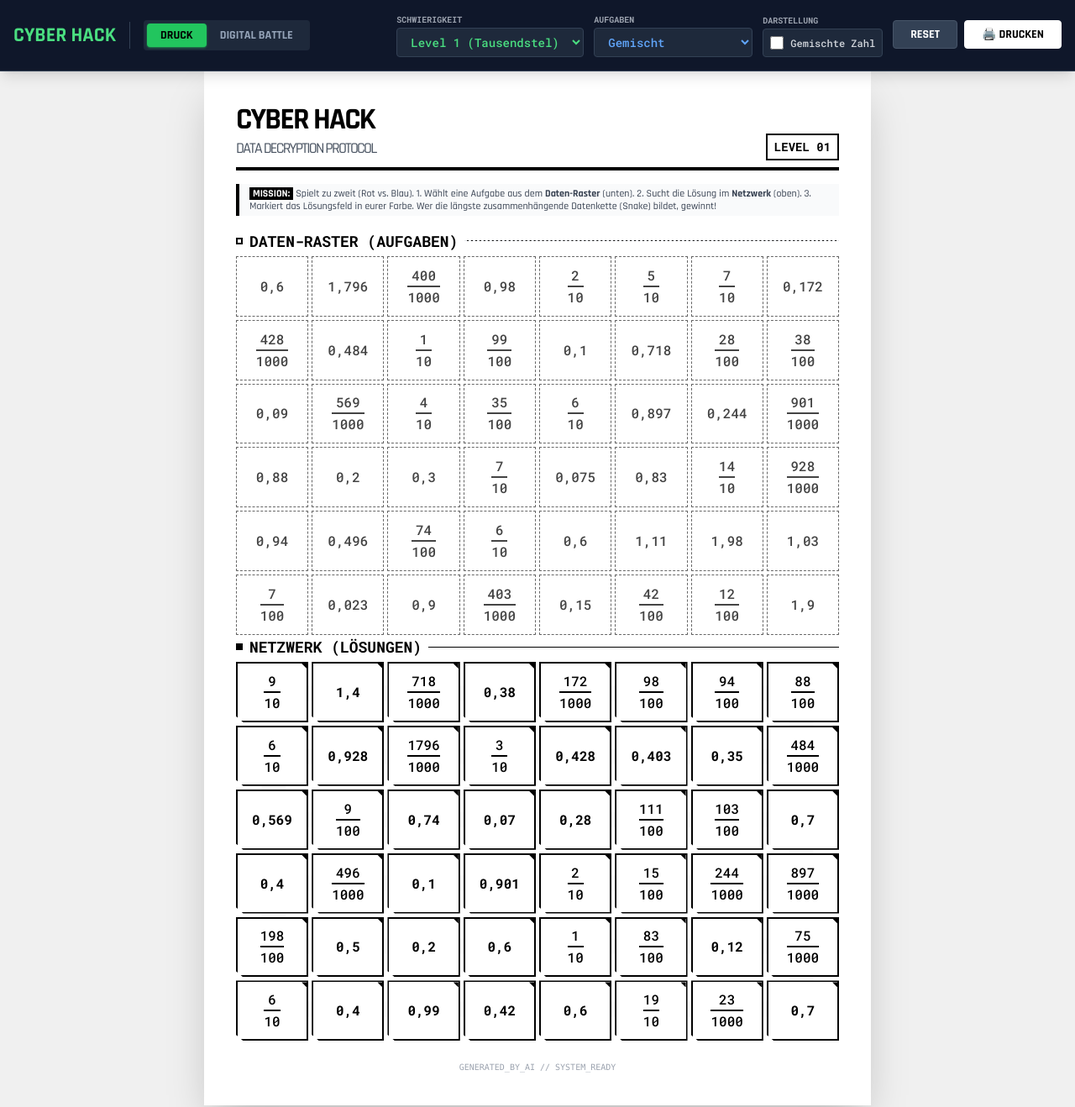
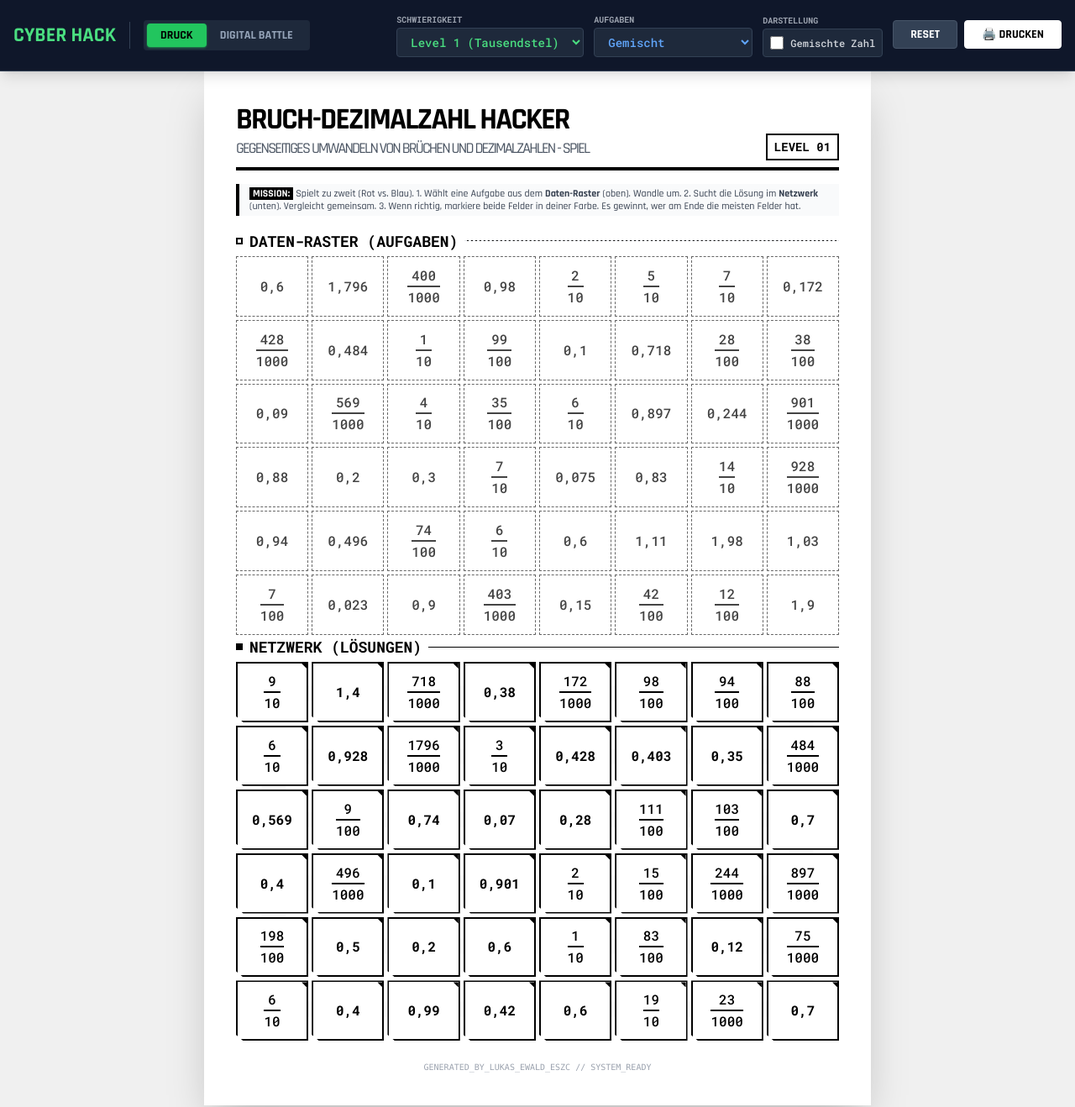
Before and after one commit to lukasderewaelder/MA5OS_LB2-fraction-hack, a plain HTML site: page index.html in a window 1280 px wide. Shown: the top 1318 px of the page at 84% size. Drawn offline with nearby package versions, Linux system fonts and the light colour scheme.

Commit message:
Update: Anleitung, Anordnung, Texte

```diff
--- a/index.html
+++ b/index.html
@@ -351,7 +351,7 @@
         <!-- Print Header (Compact) -->
         <div class="border-b-4 border-black pb-2 mb-4 flex justify-between items-end print-ui-only">
             <div>
-                <h1 class="font-hud text-4xl font-bold tracking-tighter">CYBER HACK <span class="text-lg font-normal text-gray-600 block">DATA DECRYPTION PROTOCOL</span></h1>
+                <h1 class="font-hud text-4xl font-bold tracking-tighter">BRUCH-DEZIMALZAHL HACKER <span class="text-lg font-normal text-gray-600 block">GEGENSEITIGES UMWANDELN VON BRÜCHEN UND DEZIMALZAHLEN - SPIEL</span></h1>
             </div>
             <div class="text-right">
                 <div class="font-tech border-2 border-black px-2 py-1 text-sm font-bold uppercase" id="printLevelLabel">Level 1</div>
@@ -362,9 +362,9 @@
         <div class="border-l-4 border-black pl-3 py-1 mb-4 text-xs font-hud leading-tight text-gray-700 print-ui-only bg-gray-50">
             <span class="font-bold bg-black text-white px-1">MISSION:</span>
             Spielt zu zweit (Rot vs. Blau).
-            1. Wählt eine Aufgabe aus dem <strong>Daten-Raster</strong> (unten).
-            2. Sucht die Lösung im <strong>Netzwerk</strong> (oben).
-            3. Markiert das Lösungsfeld in eurer Farbe. Wer die längste zusammenhängende Datenkette (Snake) bildet, gewinnt!
+            1. Wählt eine Aufgabe aus dem <strong>Daten-Raster</strong> (oben). Wandle um.
+            2. Sucht die Lösung im <strong>Netzwerk</strong> (unten). Vergleicht gemeinsam.
+            3. Wenn richtig, markiere beide Felder in deiner Farbe. Es gewinnt, wer am Ende die meisten Felder hat.
         </div>
 
         <!-- Task Board (Now Top) -->
@@ -393,7 +393,7 @@
         </div>
 
         <div class="text-center text-[10px] font-mono text-gray-400 mt-2 print-ui-only">
-            GENERATED_BY_AI // SYSTEM_READY
+            GENERATED_BY_LUKAS_EWALD_ESZC // SYSTEM_READY
         </div>
     </div>
 
```
